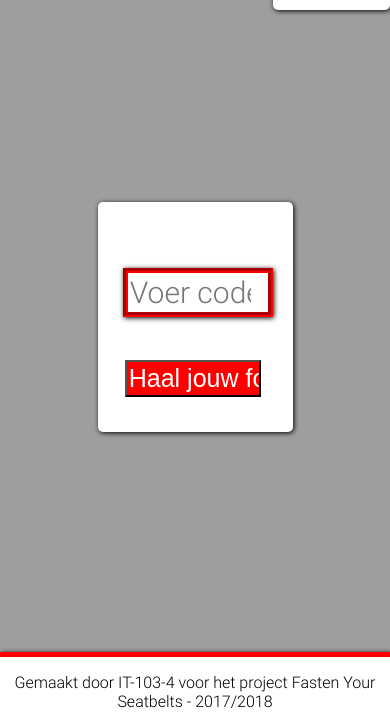
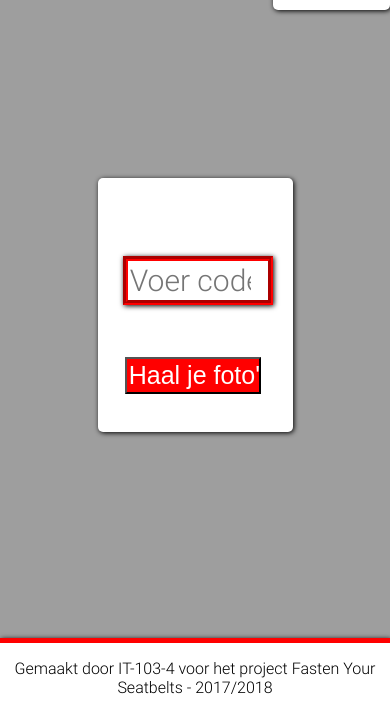
Before and after one commit to obin1000/the-scariosk-webpage, a PHP site: page /nieuweindex.php in a window 390 px wide. Shown: the part 117-844 px from the top of the page. Run offline with PHP 8.4, Linux system fonts and the light colour scheme.

Commit message:
Update nieuweindex.php - Height is nu responsive

```diff
--- a/nieuweindex.php
+++ b/nieuweindex.php
@@ -1,9 +1,16 @@
 <!DOCTYPE html>
+
 <html>
 
 <head>
 
 <style>
+
+body {
+
+	display: flex;
+}
+
 @font-face {
 
   font-family: 'Roboto';
@@ -33,7 +40,8 @@
 }
 
 
-.forminput{
+
+.forminput {
 
 	position: absolute;
 	bottom: 50%;
@@ -51,14 +59,15 @@
 
 
 .window {
+
 		position: absolute;
 		left: 25%;
 		bottom: 35%;
-		background-color: #ffffff;
+		background-color: #FFFFFF;
 		border-radius: 5px;
 		box-shadow: 1px 1px 5px;
 		width: 50%;
-		height: 230px;
+		height: 30vh;
 
 }
 
@@ -72,7 +81,7 @@
     text-align: center;
 	background-color: #FFFFFF;
 	width: 100%;
-	height: 70px;
+	height: 10vh;
 	border-top: 5px solid red;
 	box-shadow: 1px 1px 5px;
 }
@@ -84,6 +93,7 @@
 }
 
 .inhoud:before {
+
   content: "";
   position: fixed;
   left: -5%;
@@ -96,16 +106,16 @@
   background-size:cover;
   width: 110%;
   height: 110%;
-
   -webkit-filter: blur(8px);
   -moz-filter: blur(8px);
   -o-filter: blur(8px);
   -ms-filter: blur(8px);
-  filter: blur(8px); }
+  filter: blur(8px);
+ }
 
-  .logocorendon{
+  .logocorendon {
 
-    width:30%;
+    width: 30%;
 }
 
 ul {
@@ -156,7 +166,6 @@ li a:hover {
 <li><a href="https://www.w3schools.com">GITLAB</a></li>
 </ul>
 </nav>
-
 <div class="inhoud">
 <img class="logocorendon" src="logocorendon.png">
 </div>
@@ -164,7 +173,7 @@ li a:hover {
 <article class="window">
 <form action="/tweedepagina.php" method="post">
 <input class="forminput" type="number" placeholder="Voer code in" name="code">
-<input class="formsubmitbutton" type="submit" value="Haal jouw foto's" name="invoer">
+<input class="formsubmitbutton" type="submit" value="Haal je foto's" name="invoer">
 </form>
 </article>
 
@@ -173,4 +182,5 @@ li a:hover {
 </footer>
 
 </body>
+
 </html>
```
